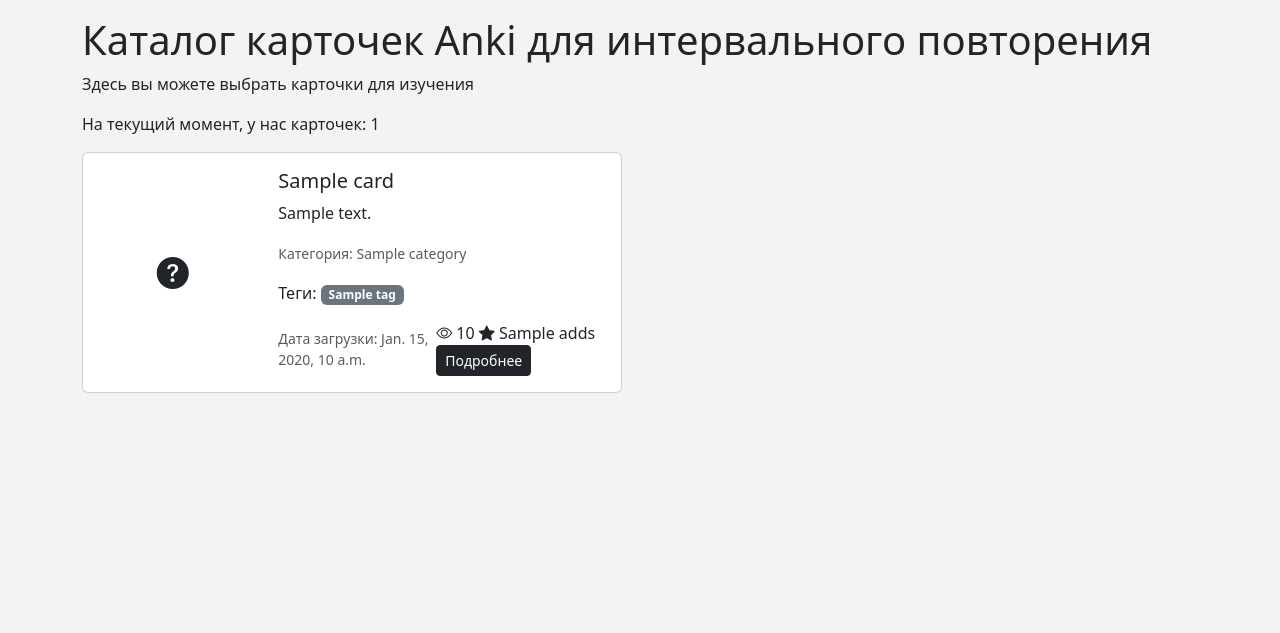
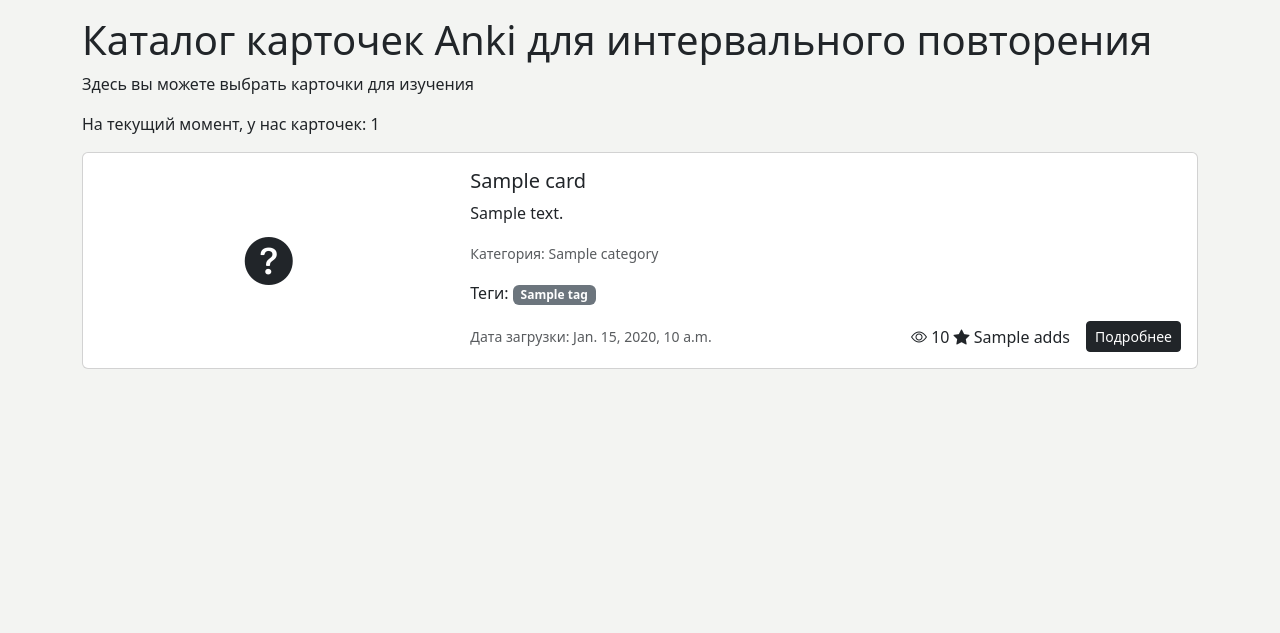
Before and after one commit to VladimirMonin/django_329, a Django app: template cards/templates/cards/catalog.html in a window 1280 px wide. Shown: the part 56-689 px from the top of the page. Run offline with Django 3.2, Linux system fonts and the light colour scheme; the template is opened without the code that fills it: most values are stand-ins (such as "Sample title", 1, 10 or a date in 2020); some libraries are stand-ins or nearby versions.

Commit message:
hw_37: облагородил шаблон превью карточки (каталог)

```diff
--- a/cards/templates/cards/include/card_preview.html
+++ b/cards/templates/cards/include/card_preview.html
@@ -1,9 +1,9 @@
 <!-- Краткое представление карточки cards/templates/cards/include/card_preview.html -->
-<div class="card mb-3" style="max-width: 540px;">
+<div class="card mb-3 light">
   <div class="row g-0">
     <div class="col-md-4 d-flex align-items-center justify-content-center">
       <div class="p-3">
-        <i class="bi bi-question-circle-fill" style="font-size: 2rem;"></i>
+        <i class="bi bi-question-circle-fill" style="font-size: 3rem;"></i>
       </div>
     </div>
     <div class="col-md-8">
@@ -17,14 +17,16 @@
             <span class="badge bg-secondary">{{ tag }}</span>
           {% endfor %}
         </p>
+        <!-- Горизонтальное выравнивание для элементов даты, просмотров, добавлений и кнопки -->
+
         <div class="d-flex justify-content-between align-items-center mt-2">
           <small class="text-muted">Дата загрузки: {{ card.upload_date }}</small>
-          <div>
+          <div class="ms-auto"> <!-- Добавлен класс ms-auto для сдвига вправо -->
             <i class="bi bi-eye"></i> {{ card.views }}
             <i class="bi bi-star-fill"></i> {{ card.adds }}
-            <!-- Кнопка детального представления -->
-            <a href="{% url 'detail_card_by_id' card_id=card.id %}" class="btn btn-dark btn-sm" role="button">Подробнее</a>
           </div>
+          <!-- Кнопка детального представления добавлен класс для отступа слева ms-3 margin-start -->
+          <a href="{% url 'detail_card_by_id' card_id=card.id %}" class="btn btn-dark btn-sm ms-3" role="button">Подробнее</a>
         </div>
       </div>
     </div>
```
